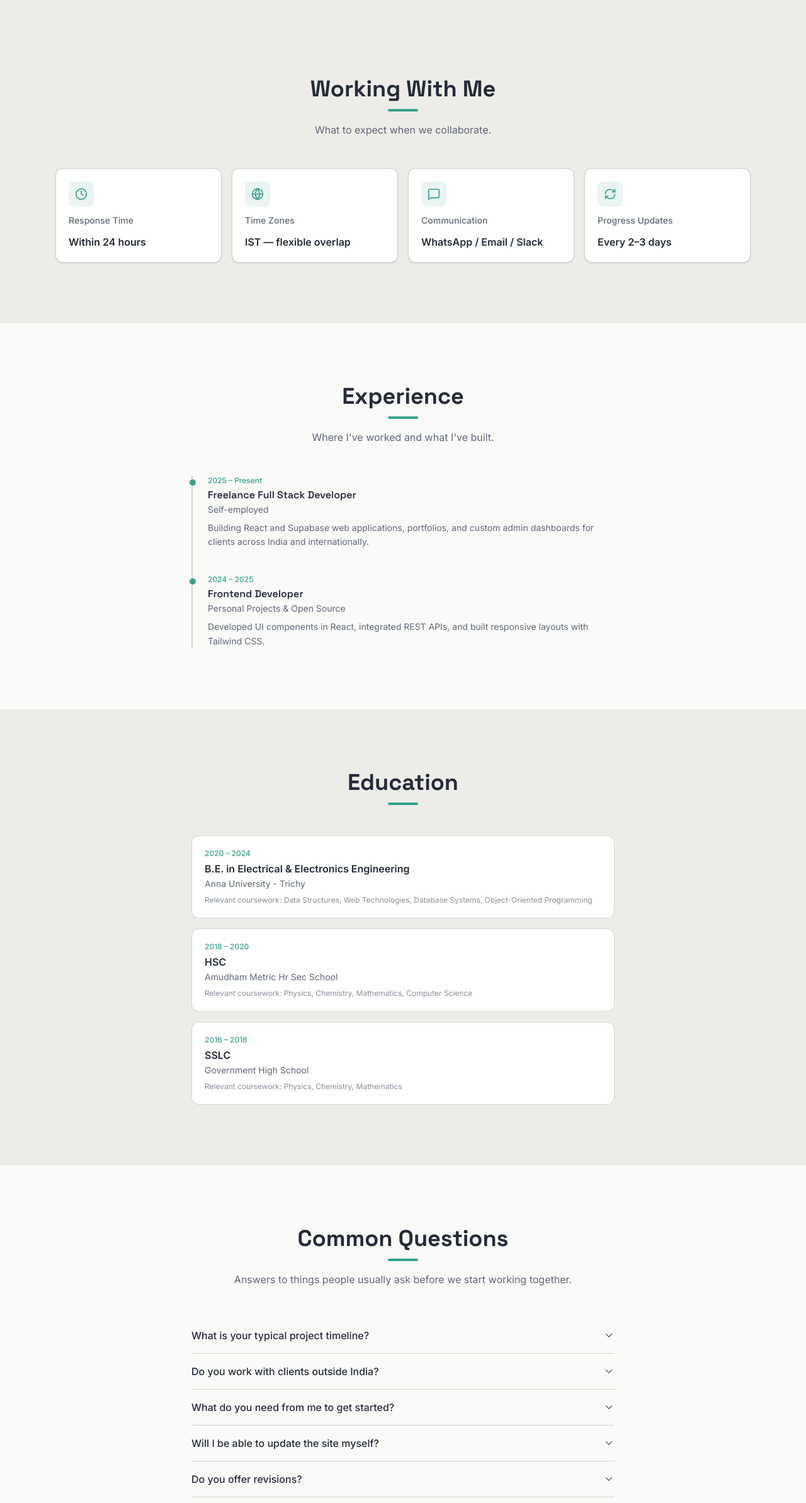
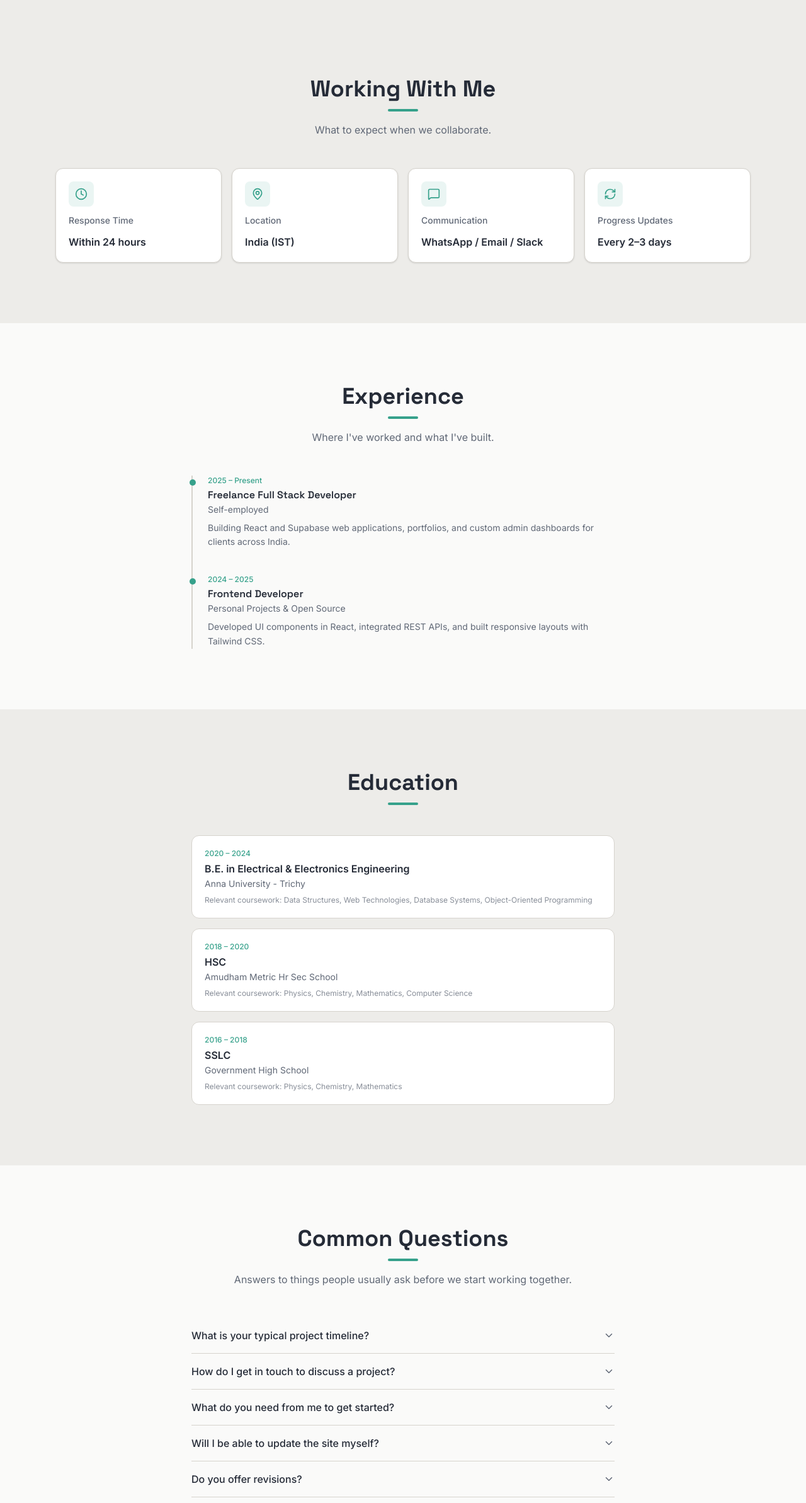
Before and after one commit to WebDev-Sridhar/Portfolio-2.0, a React (Vite) app: page / in a window 1280 px wide. Shown: the part 4695-7081 px from the top of the page at 63% size. Built offline with nearby package versions, Linux system fonts and the light colour scheme; no server answers; the database is empty.

Commit message:
feat: Add new data modules for experience, education, and FAQs, implement a "Working With Me" section, and update schema markup.

```diff
--- a/index.html
+++ b/index.html
@@ -76,8 +76,8 @@
         },
         {
           "@type": "Question",
-          "name": "Do you work with clients outside India?",
-          "acceptedAnswer": { "@type": "Answer", "text": "Yes. I work with clients globally. I'm comfortable with async communication and can accommodate overlap across most time zones." }
+          "name": "How do I get in touch to discuss a project?",
+          "acceptedAnswer": { "@type": "Answer", "text": "You can reach me via the contact form on this site, or directly by email or WhatsApp. I typically respond within 24 hours." }
         },
         {
           "@type": "Question",
@@ -121,7 +121,7 @@
       "name": "Sridhar — Freelance Web Development",
       "url": "https://sridhartamilselvam.vercel.app/",
       "description": "Freelance full stack web development services: React apps, portfolio sites, e-commerce solutions, and performance optimization.",
-      "areaServed": "Worldwide",
+      "areaServed": "India",
       "provider": { "@type": "Person", "name": "Sridhar" }
     }
     </script>
--- a/src/data/experience.js
+++ b/src/data/experience.js
@@ -4,7 +4,7 @@ export const experience = [
     company: "Self-employed",
     period: "2025 – Present",
     description:
-      "Building React and Supabase web applications, portfolios, and custom admin dashboards for clients across India and internationally.",
+      "Building React and Supabase web applications, portfolios, and custom admin dashboards for clients across India.",
   },
   {
     role: "Frontend Developer",
--- a/src/data/faq.js
+++ b/src/data/faq.js
@@ -4,8 +4,8 @@ export const faqs = [
     a: "It depends on scope. A portfolio takes 1–2 weeks. A full web app typically takes 4–8 weeks. I always give you a clear timeline estimate before we start.",
   },
   {
-    q: "Do you work with clients outside India?",
-    a: "Yes. I work with clients globally. I'm comfortable with async communication and can accommodate overlap across most time zones.",
+    q: "How do I get in touch to discuss a project?",
+    a: "You can reach me via the contact form on this site, or directly by email or WhatsApp. I typically respond within 24 hours.",
   },
   {
     q: "What do you need from me to get started?",
--- a/src/sections/WorkingWithMeSection.jsx
+++ b/src/sections/WorkingWithMeSection.jsx
@@ -1,5 +1,5 @@
 import React from "react";
-import { Clock, Globe, MessageSquare, RefreshCw } from "lucide-react";
+import { Clock, MapPin, MessageSquare, RefreshCw } from "lucide-react";
 import SectionHeading from "../components/SectionHeading";
 import WorkingWithMeCard from "../components/WorkingWithMeCard";
 
@@ -10,9 +10,9 @@ const cards = [
     value: "Within 24 hours",
   },
   {
-    icon: <Globe size={20} />,
-    title: "Time Zones",
-    value: "IST — flexible overlap",
+    icon: <MapPin size={20} />,
+    title: "Location",
+    value: "India (IST)",
   },
   {
     icon: <MessageSquare size={20} />,
```
